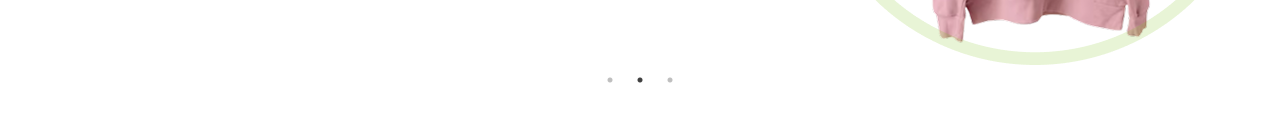
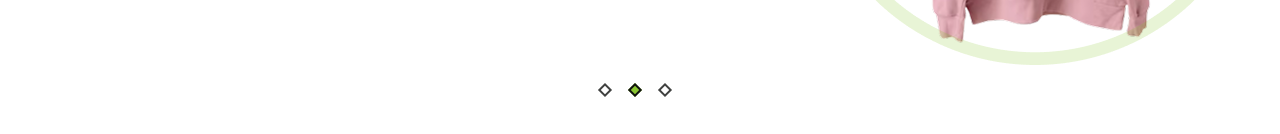
Before and after one commit to Munna-Scriptz/Sansa-Commerce, a Next.js app: page / in a window 1280 px wide. Shown: the part 524-658 px from the top of the page. Built offline with nearby package versions, Linux system fonts and the light colour scheme.

Commit message:
Banner SEO Friendly

```diff
--- a/app/components/home/Banner.jsx
+++ b/app/components/home/Banner.jsx
@@ -1,12 +1,9 @@
 'use client'
 import React from 'react'
-import BannerImage1 from '../../../public/bannerSlide.png'
-
 import "slick-carousel/slick/slick.css";
 import "slick-carousel/slick/slick-theme.css";
 import Slider from 'react-slick';
-import Link from 'next/link';
-import Image from 'next/image';
+import SingleBannerSlider from './SingleBannerSlider';
 
 const Banner = () => {
     const settings = {
@@ -60,69 +57,9 @@ const Banner = () => {
                 {/* -------------Slider------------- */}
                 <div className="slider-Banner-container">
                     <Slider {...settings}>
-                        <div>
-                            <div className='flex lg:flex-row flex-col-reverse items-center justify-between'>
-                                <div id="bannerText" className='w-[609px]'>
-                                    <h1 className='text-second font-roboto text-[32px] mb-4'>Product Collection</h1>
-                                    <p className='text-subText font-roboto text-xl leading-[36px] mb-6'>Welcome to our online fashion haven, where we invite you to embark on a thrilling journey of discovery. We understand that fashion is an expression of your unique personality, and we've curated an extensive collection of dresses, shoes, and more to help you find your new favorites.</p>
-                                    <div className='flex items-center gap-[16px]'>
-                                        <Link href={''} className={`relative flex items-center justify-center py-[12px] px-[38px]  overflow-hidden text-white bg-primary group rounded-full w-fit`}>
-                                            <span className="absolute w-0 h-0 transition-all duration-500 ease-out bg-second rounded-full group-hover:w-56 group-hover:h-56"></span>
-                                            <span className="relative font-roboto font-medium text-[16px]">Shop Now</span>
-                                        </Link>
-                                        <Link href={''} className={`relative flex items-center justify-center py-[12px] px-[38px] overflow-hidden text-primary bg-transparent border-1 border-subText group rounded-full w-fit`}>
-                                            <span className="absolute w-0 h-0 transition-all duration-500 ease-out bg-second rounded-full group-hover:w-56 group-hover:h-56"></span>
-                                            <span className="relative text-[16px] font-roboto font-medium">Learn More</span>
-                                        </Link>
-                                    </div>
-                                </div>
-                                <div className='lg:mb-0 mb-[50px]'>
-                                    <Image src={BannerImage1} alt="Banner Image" />
-                                </div>
-                            </div>
-                        </div>
-                        <div>
-                            <div className='flex lg:flex-row flex-col-reverse items-center justify-between'>
-                                <div id="bannerText" className='w-[609px]'>
-                                    <h1 className='text-second font-roboto text-[32px] mb-4'>Product Collection</h1>
-                                    <p className='text-subText font-roboto text-xl leading-[36px] mb-6'>Welcome to our online fashion haven, where we invite you to embark on a thrilling journey of discovery. We understand that fashion is an expression of your unique personality, and we've curated an extensive collection of dresses, shoes, and more to help you find your new favorites.</p>
-                                    <div className='flex items-center gap-[16px]'>
-                                        <Link href={''} className={`relative flex items-center justify-center py-[12px] px-[38px]  overflow-hidden text-white bg-primary group rounded-full w-fit`}>
-                                            <span className="absolute w-0 h-0 transition-all duration-500 ease-out bg-second rounded-full group-hover:w-56 group-hover:h-56"></span>
-                                            <span className="relative font-roboto font-medium text-[16px]">Shop Now</span>
-                                        </Link>
-                                        <Link href={''} className={`relative flex items-center justify-center py-[12px] px-[38px] overflow-hidden text-primary bg-transparent border-1 border-subText group rounded-full w-fit`}>
-                                            <span className="absolute w-0 h-0 transition-all duration-500 ease-out bg-second rounded-full group-hover:w-56 group-hover:h-56"></span>
-                                            <span className="relative text-[16px] font-roboto font-medium">Learn More</span>
-                                        </Link>
-                                    </div>
-                                </div>
-                                <div className='lg:mb-0 mb-[50px]'>
-                                    <Image src={BannerImage1} alt="Banner Image" />
-                                </div>
-                            </div>
-                        </div>
-                        <div>
-                            <div className='flex lg:flex-row flex-col-reverse items-center justify-between'>
-                                <div id="bannerText" className='w-[609px]'>
-                                    <h1 className='text-second font-roboto text-[32px] mb-4'>Product Collection</h1>
-                                    <p className='text-subText font-roboto text-xl leading-[36px] mb-6'>Welcome to our online fashion haven, where we invite you to embark on a thrilling journey of discovery. We understand that fashion is an expression of your unique personality, and we've curated an extensive collection of dresses, shoes, and more to help you find your new favorites.</p>
-                                    <div className='flex items-center gap-[16px]'>
-                                        <Link href={''} className={`relative flex items-center justify-center py-[12px] px-[38px]  overflow-hidden text-white bg-primary group rounded-full w-fit`}>
-                                            <span className="absolute w-0 h-0 transition-all duration-500 ease-out bg-second rounded-full group-hover:w-56 group-hover:h-56"></span>
-                                            <span className="relative font-roboto font-medium text-[16px]">Shop Now</span>
-                                        </Link>
-                                        <Link href={''} className={`relative flex items-center justify-center py-[12px] px-[38px] overflow-hidden text-primary bg-transparent border-1 border-subText group rounded-full w-fit`}>
-                                            <span className="absolute w-0 h-0 transition-all duration-500 ease-out bg-second rounded-full group-hover:w-56 group-hover:h-56"></span>
-                                            <span className="relative text-[16px] font-roboto font-medium">Learn More</span>
-                                        </Link>
-                                    </div>
-                                </div>
-                                <div className='lg:mb-0 mb-[50px]'>
-                                    <Image src={BannerImage1} alt="Banner Image" />
-                                </div>
-                            </div>
-                        </div>
+                        <SingleBannerSlider />
+                        <SingleBannerSlider />
+                        <SingleBannerSlider />
                     </Slider>
                 </div>
             </div>
--- /dev/null
+++ b/app/components/home/SingleBannerSlider.jsx
@@ -0,0 +1,36 @@
+import React from 'react'
+import BannerImage1 from '../../../public/bannerSlide.png'
+import Link from 'next/link';
+import Image from 'next/image';
+
+const SingleBannerSlider = () => {
+  return (
+    <>
+        <div>
+            <div className='flex lg:flex-row flex-col-reverse items-center justify-between'>
+                {/* ---------------Banner Text-------------- */}
+                <div id="bannerText" className='w-[609px]'>
+                    <h1 className='text-second font-roboto text-[32px] mb-4'>Product Collection</h1>
+                    <p className='text-subText font-roboto text-xl leading-[36px] mb-6'>Welcome to our online fashion haven, where we invite you to embark on a thrilling journey of discovery. We understand that fashion is an expression of your unique personality, and we've curated an extensive collection of dresses, shoes, and more to help you find your new favorites.</p>
+                    <div className='flex items-center gap-[16px]'>
+                        <Link href={''} className={`relative flex items-center justify-center py-[12px] px-[38px]  overflow-hidden text-white bg-primary group rounded-full w-fit`}>
+                            <span className="absolute w-0 h-0 transition-all duration-500 ease-out bg-second rounded-full group-hover:w-56 group-hover:h-56"></span>
+                            <span className="relative font-roboto font-medium text-[16px]">Shop Now</span>
+                        </Link>
+                        <Link href={''} className={`relative flex items-center justify-center py-[12px] px-[38px] overflow-hidden text-primary bg-transparent border-1 border-subText group rounded-full w-fit`}>
+                            <span className="absolute w-0 h-0 transition-all duration-500 ease-out bg-second rounded-full group-hover:w-56 group-hover:h-56"></span>
+                            <span className="relative text-[16px] font-roboto font-medium">Learn More</span>
+                        </Link>
+                    </div>
+                </div>
+                {/* --------------Banner Image--------------- */}
+                <div className='lg:mb-0 mb-[50px]'>
+                    <Image src={BannerImage1} alt="Banner Image" />
+                </div>
+            </div>
+        </div>
+    </>
+  )
+}
+
+export default SingleBannerSlider
--- a/app/globals.css
+++ b/app/globals.css
@@ -18,3 +18,20 @@
 nav{
   box-shadow: rgba(0, 0, 0, 0.1) 0px 4px 6px -1px, rgba(0, 0, 0, 0.06) 0px 2px 4px -1px;
 }
+/* ---------Slider Dots--------- */
+.slider-Banner-container .slick-dots {
+  bottom: -40px !important;
+}
+.slider-Banner-container .slick-dots li.slick-active button:before {
+  opacity: 1 !important;
+  background: #8AC732 !important;
+}
+.slider-Banner-container .slick-dots li button:before {
+  transition: 500ms ease-in-out all;
+  opacity: .8 !important;
+  width: 10px !important;
+  height: 10px !important;
+  content: '' !important;
+  border: 2px solid #101110;
+  transform: rotate(45deg);
+}
```
